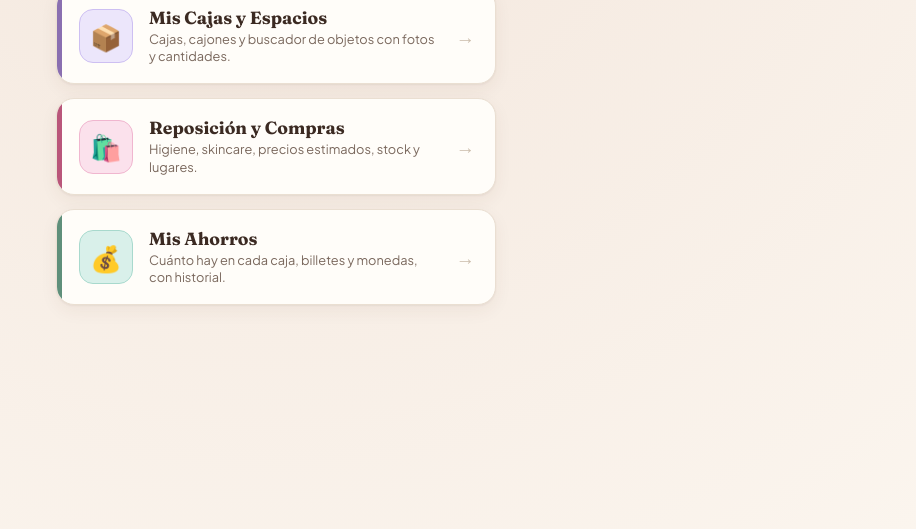
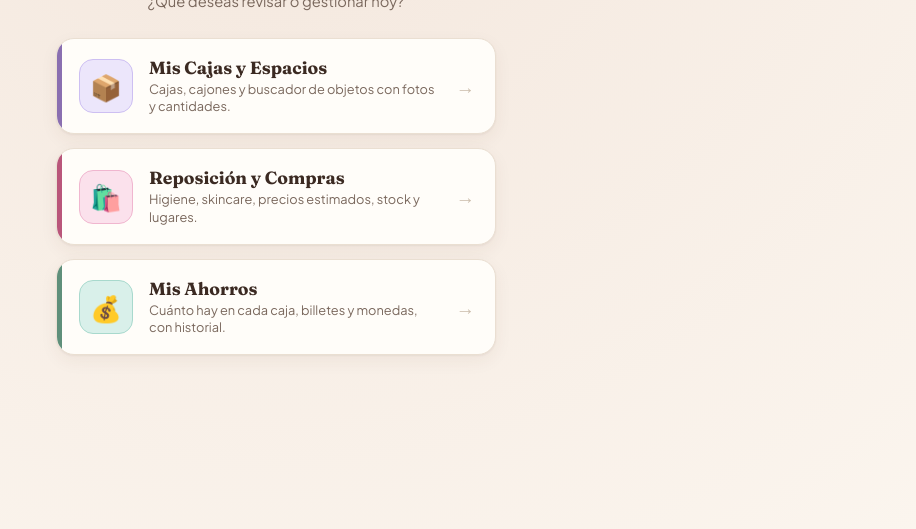
Before and after one commit to allys081/Inventario, a plain HTML site: page index.html in a window 1280 px wide. Shown: the part 271-800 px from the top of the page, without its empty margins (364-1280 px from the left). Drawn offline with Linux system fonts and the light colour scheme; a web font is replaced by a local one.

Commit message:
Update index.html

```diff
--- a/index.html
+++ b/index.html
@@ -185,7 +185,7 @@
     html, body { height: 100dvh; }
     body {
       min-height: 0;
-      padding: 20px 20px 120px; /* sube el contenido; ajusta 80–180px a tu gusto */
+      padding: 20px; /* aquí ajusto el centro del texto */
     }
   </style>
 </head>
```
